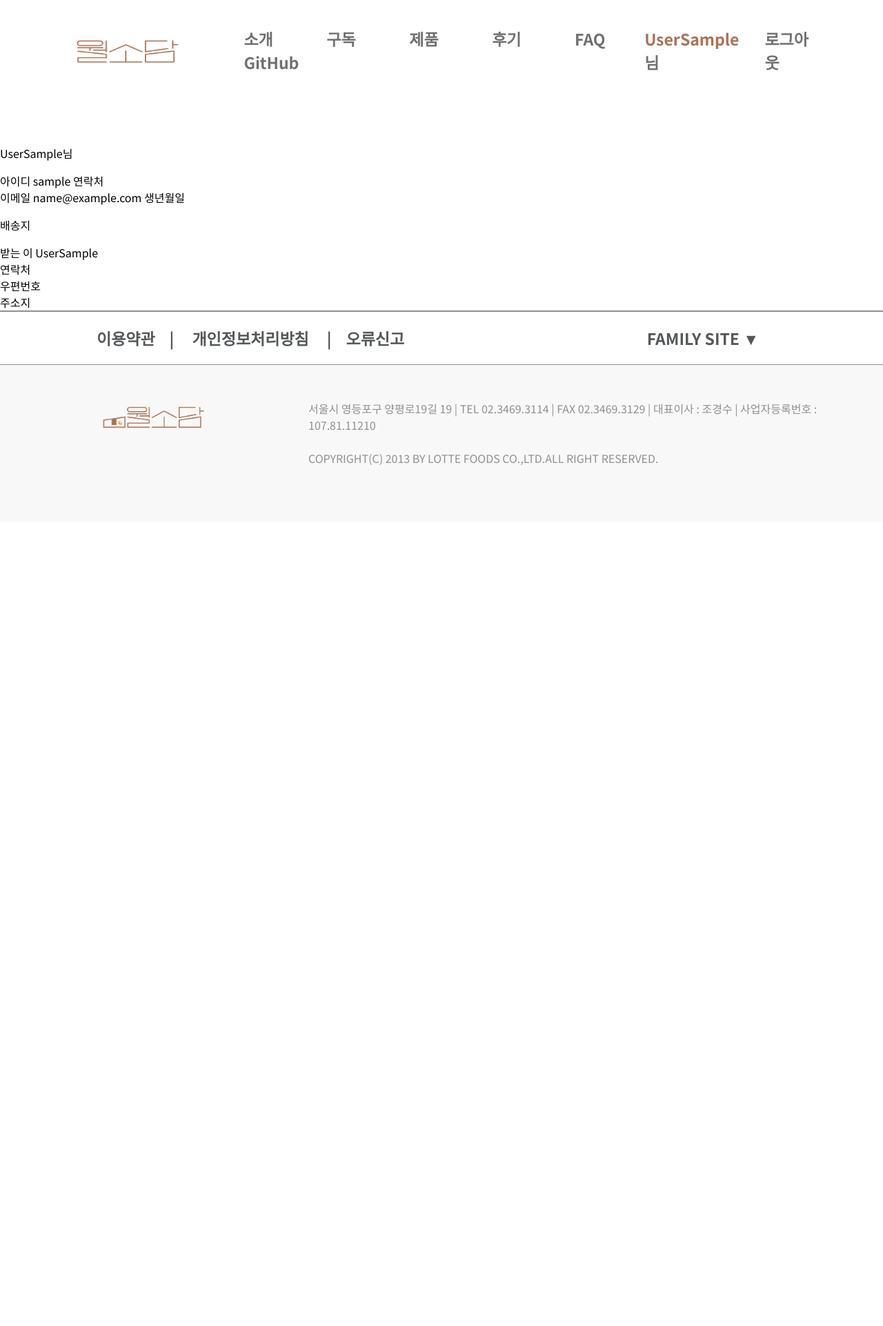
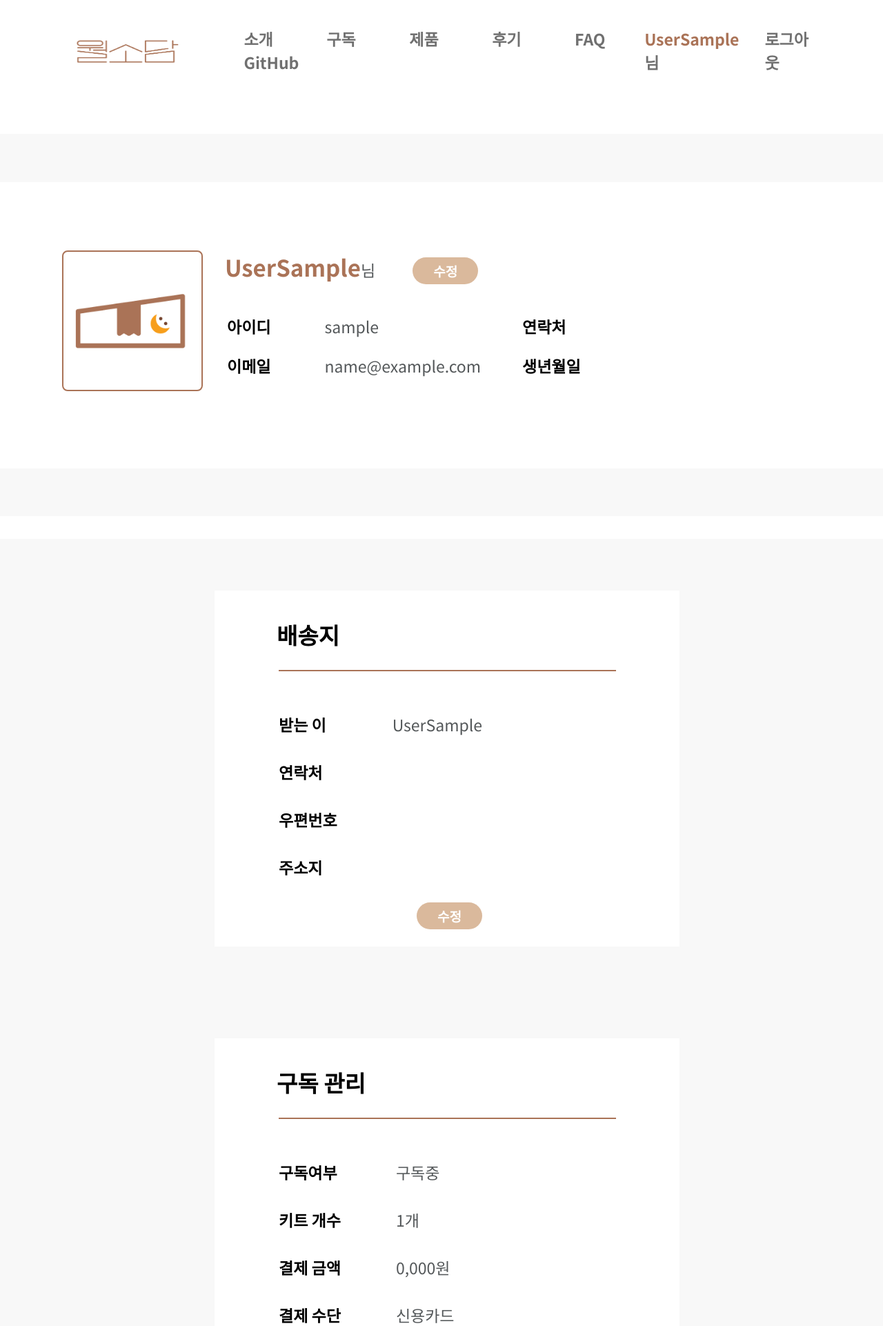
Before and after one commit to Lotte-Duksung/wolsodam, a Django app: page /mypage/ in a window 1280 px wide; the page is wider, and only the part inside the window is pictured. Shown: the top 1922 px of that part at 69% size. Before the commit the page ends 674 px from the top of that part, so only its background shows below. Run offline with Django 3.2, Linux system fonts and the light colour scheme; the visitor is signed in with stand-in values (Sample User, id 1).

Commit message:
mypage css완성

```diff
--- /dev/null
+++ b/wsd_prj/wsd_app/static/css/mypage.css
@@ -0,0 +1,241 @@
+.mypage_body{
+    text-align: center;
+}
+#card1{
+    height:554px;
+    background-color: #F8F8F8;
+    margin-bottom: 33px;
+}
+
+#inner1{
+    margin-top: 70px;
+    display: inline-block;
+    width : 1364px;;
+    height : 415px;
+    background-color: white;
+}
+
+
+#img_border{
+    float:left;
+    width:200px;
+    height:200px;
+    border: 2px solid;
+    border-color: #AA7357;
+    margin-left: 90px;
+    margin-right : 32px;
+    display: flex;
+    align-items: center;
+    border-radius: 8px;
+    margin-top: 99px;
+}
+
+#img_border img{
+    width: 220px;
+    height: 112px;
+    margin-left: -10px;
+}
+
+.sub-title-name{
+    color: #AA7357;
+    font-size: 33px;
+    font-weight: bold;
+}
+
+#inner1 #side_right{
+    margin-bottom: 41px;
+    color: #54585A;
+    font-size: 23px;
+}
+
+#inner1 #modify_button{
+    margin-left: 49px;
+}
+
+#modify_button{
+    background-color: #DAB99C;
+    border : 0;
+    border-radius: 25px;
+    width: 95px;
+    height : 39px;
+    color: white;
+    font-size: 19px;
+    font-weight: bold;
+}
+
+#next_img{
+    text-align: left;
+    margin-top: 99px;
+}
+
+#inner1 th{
+    padding-right: 75px;
+    padding-bottom: 20px;
+}
+
+#inner1 td{
+    padding-bottom: 20px;
+}
+
+th{
+    font-size: 23px;
+    font-weight: bold;
+}
+
+td{
+    font-size: 23px;
+    color: #54585A;
+    padding-right: 57px;
+}
+
+#card2{
+    background-color: #F8F8F8;
+}
+
+
+#inner2_i{
+    text-align: left;
+    margin-top: 75px;
+    margin-bottom: 58px;
+    display: inline-block;
+    background-color: white;
+    height:516px;
+    width:674px;
+    margin-left: 16px;
+}
+
+h2{
+    font-size: 33px;
+    font-weight: bold;
+}
+
+#inner2 h2{
+    margin-top: 40px;
+    margin-left: 90px;
+}
+
+hr{
+    width: 487px;
+    border:solid 1px #AA7357
+}
+
+#inner2 table{
+    margin-top : 56.5px;
+    margin-left: 90px;
+}
+
+#inner2 th{
+    padding-right: 77px;
+    padding-bottom: 32px;
+}
+
+#inner2 td{
+    padding-bottom: 32px;
+}
+
+#inner2 button{
+    margin-left: 293px;
+    margin-bottom: 20px;
+}
+
+#inner3{
+    width: 1364px;
+    background-color: white;
+    display: inline-block;
+    margin-bottom: 58px;
+    text-align: left;
+}
+
+#inner3 h2{
+    margin-top: 43px;
+    margin-left: 90px;
+}
+
+#inner3 hr{
+    width: 1184px;
+}
+
+#inner3 #img_border{
+    margin-left : 90px;
+    margin-top : 75.5px;
+    margin-bottom: 81px;
+}
+
+#inner3 #next_img{
+    margin-top: 75.5px;
+    display: inline-block;
+}
+
+#inner3 span{
+    font-size: 23px;
+    font-weight: bold;
+}
+
+#inner3 table{
+    margin-top: 21px;
+}
+
+#inner3 th{
+    padding-right: 68px;
+    font-size: 19px;
+    padding-bottom: 33px;
+}
+
+#inner3 td{
+    font-size: 19px;
+    padding-bottom: 33px;
+}
+
+#inner3 #side_right{
+    display: inline-block;
+}
+
+#inner3 #buttonIshere{
+    float: right;
+}
+
+.here_button{
+    border: 0;
+    width: 206px;
+    height: 50px;
+    color: white;
+    font-size: 19px;
+    font-weight: bold;
+    border-radius: 25px;
+    margin-bottom: 32px;
+    margin-left : 380px;
+}
+
+#inner4{
+    width: 1364px;
+    height : 393px;
+    background-color: white;
+    text-align: left;
+    display: inline-block;
+    margin-bottom: 234px;
+}
+
+#inner4 h2{
+    margin-top: 43px;
+    margin-left: 90px;
+}
+
+#inner4 hr{
+    width: 1184px;
+}
+
+#inner4 table{
+    margin-left: 90px;
+    margin-top: 53.5px;
+}
+
+#inner4 td{
+    font-size: 19px;
+    padding-bottom: 30px;
+}
+
+#inner4 th{
+    font-size: 19px;
+    padding-bottom: 30px;
+    padding-right: 252px;
+}
--- a/wsd_prj/wsd_app/static/css/nav.css
+++ b/wsd_prj/wsd_app/static/css/nav.css
@@ -79,6 +79,8 @@
     color : #54585A;
     justify-content: flex-start;
 }
+
+
 
 #footer-head span{
     margin-left : auto;
--- a/wsd_prj/wsd_app/static/css/signup.css
+++ b/wsd_prj/wsd_app/static/css/signup.css
@@ -1,6 +1,5 @@
 .text-center{
     text-align: center;
-    height:800px;
 }
 
 #t{
--- a/wsd_prj/wsd_app/templates/base.html
+++ b/wsd_prj/wsd_app/templates/base.html
@@ -56,7 +56,8 @@
     <span>FAMILY SITE ▼</span>
     </div>
     <div id="footer-body">
-    <div><img id="logo_img" src='{% static "img/wolsodam_logo.png" %}' alt="logo"></div>
+    <div>
+    <img id="logo_img" src='{% static "img/wolsodam_logo.png" %}' alt="logo"></div>
     <div id="footer-body-2">
     서울시 영등포구 양평로19길 19 | TEL 02.3469.3114 | FAX 02.3469.3129 | 대표이사 : 조경수 | 사업자등록번호 : 107.81.11210 <br>
     <br>
--- a/wsd_prj/wsd_app/templates/mypage.html
+++ b/wsd_prj/wsd_app/templates/mypage.html
@@ -1,51 +1,106 @@
 {% extends 'base.html' %}
-
+{% load static %}
+<!DOCTYPE html>
+<html lang="en">
+<head>
+    <meta charset="UTF-8">
+    <meta name="viewport" content="width=device-width, initial-scale=1.0">
+    {% block head %}
+    <link rel='stylesheet' href='{% static "css/mypage.css" %}'/>
+    {% endblock head %}
+</head>
+<body>
 {% block content %}
 <br>
 <br>
-<div class='text-center'>
-    {% if request.user.is_authenticated %}
-<div class="mypage-contents-box">
-    <div class="mypage-contents">
-
-        <div class="box">
-            <p class="sub-title-name">{{user.last_name}}{{user.first_name}}님</h2>
-            <div class="item">
-                <div class="text-field">
-                    <span class="input-username">아이디</span>
-                    <span class="username">{{user.username}}</span>
-                    <span class="input-phone">연락처</span>
-                    <span class="phone">{{user.profile.phone}}</span>
-                    <br>
-                    <span class="input-email">이메일</span>
-                    <span class="email">{{user.email}}</span>
-                    <span class="input-birth">생년월일</span>
-                    <span class="birth">{{user.profile.birth_date|date:'Y.m.d'}}</span>
+<div class='mypage_body'>
+    <div id='card1'>
+        <div id='inner1'>
+            <div id="img_border">
+                <img src='{% static "img/wolsodam_2.png" %}'>
+            </div>
+            <div id="next_img">
+                <div id="side_right">
+                    {% if request.user.is_authenticated %}
+                    <span class="sub-title-name">{{user.last_name}}{{user.first_name}}</span>님
+                    <button id="modify_button" type="button">수정</button>
                 </div>
-            </div>
-        </div><!-- END 프로필 box -->
-
-        <!-- 배송지-->
-        <div class="box">
-            <p class="sub-title-name">배송지</h2>
-            <div class="item">
-                <div class="text-field">
-                    <span class="input-username">받는 이</span>
-                    <span class="username">{{user.last_name}}{{user.first_name}}</span>
-                    <br>
-                    <span class="input-phone">연락처</span>
-                    <span class="phone">{{user.profile.phone}}</span>
-                    <br>
-                    <span class="input-addresscode">우편번호</span>
-                    <span class="addresscode">{{user.profile.addresscode}}</span>
-                    <br>
-                    <span class="input-address">주소지</span>
-                    <span class="address">{{user.profile.address}}</span>
-                </div>
+                <table>
+                    <tr>
+                        <th>아이디</th><td><span class="username">{{user.username}}</span></td>
+                        <th>연락처</th><td><span class="phone">{{user.profile.phone}}</span></td>
+                    </tr>
+                    <tr>
+                        <th>이메일</th><td><span class="email">{{user.email}}</span></td>
+                        <th>생년월일</th><td><span class="birth">{{user.profile.birth_date|date:'Y.m.d'}}</span></td>
+                    </tr>
+                </table>
             </div>
         </div>
     </div>
-</div>
-        {% endif%}
+
+    <div id="card2">
+        <div id="inner2">
+            <div id="inner2_i">
+                <h2>배송지</h2>
+                <hr>
+                <table>
+                    <tr><th>받는 이</th><td>{{user.last_name}}{{user.first_name}}</td></tr>
+                    <tr><th>연락처</th><td><span class="phone">{{user.profile.phone}}</span></td></tr>
+                    <tr><th>우편번호</th><td><span class="addresscode">{{user.profile.addresscode}}</span></td></tr>
+                    <tr><th>주소지</th><td><span class="address">{{user.profile.address}}</span></td></tr>
+                </table>
+                <button id="modify_button" type="button">수정</button>
+            </div>
+            <div id="inner2_i">
+                <h2>구독 관리</h2>
+                <hr>
+                <table>
+                    <tr><th>구독여부</th><td>구독중</td></tr>
+                    <tr><th>키트 개수</th><td>1개</span></td></tr>
+                    <tr><th>결제 금액</th><td>0,000원</span></td></tr>
+                    <tr><th>결제 수단</th><td>신용카드</td></tr>
+                </table>
+                <button id="modify_button" type="button">수정</button>
+            </div>
+        </div>
+
+        <div id="inner3">
+            <h2>주문 내역</h2>
+            <hr>
+            <div id="img_border">
+                <img src='{% static "img/wolsodam_2.png" %}'>
+            </div>
+            <div id="next_img">
+                <div id="side_right">
+                    <span>주문한 키트이름 넣어주세요</span>
+                    <table>
+                        <tr><th>주문번호</th><td>20201010354685</td></tr>
+                        <tr><th>주문일시</th><td>2020/10/10</td></tr>
+                        <tr><th>주문상태</th><td>배송준비중</td></tr>
+                    </table>
+                </div>
+                <div id="buttonIshere">
+                    <button class="here_button" type="button" style="background-color:#DAB99C">배송조회</button><br>
+                    <button class="here_button" type="button" style="background-color:#DA291C">상세보기</button>
+                </div>
+           </div>
+        </div>
+
+        <div id="inner4">
+            <h2>후기</h2>
+            <hr>
+            <table>
+            <tr><td>2020/10/10</td><th>키트 구성이 너무 좋아요!</th><th>비건 KIT!</th></tr>
+            <tr><td>2020/10/10</td><th>맛있게 먹었어요!</th><th>제로미트 베지 까스</th></tr>
+            <tr><td>2020/10/10</td><th>만족만족</th><th>파스퇴르 쾌변 요구르트</th></tr>
+            </table>
+        </div>
+
+    </div>
+
+    {% endif%}
 </div>
 {% endblock content %}
+</body>
+</html>
--- a/wsd_prj/wsd_app/templates/signup_complete.html
+++ b/wsd_prj/wsd_app/templates/signup_complete.html
@@ -6,7 +6,7 @@
 {% block content %}
 <br>
 <br>
-<div class="text-center">
+<div class="text-center" style="height:800px;">
     <div style="font-size:33px; font-weight:bold; margin-bottom:56px;">가입 완료</div>
     <img src='{% static "img/wolsodam_2.png" %}'>
 
```
